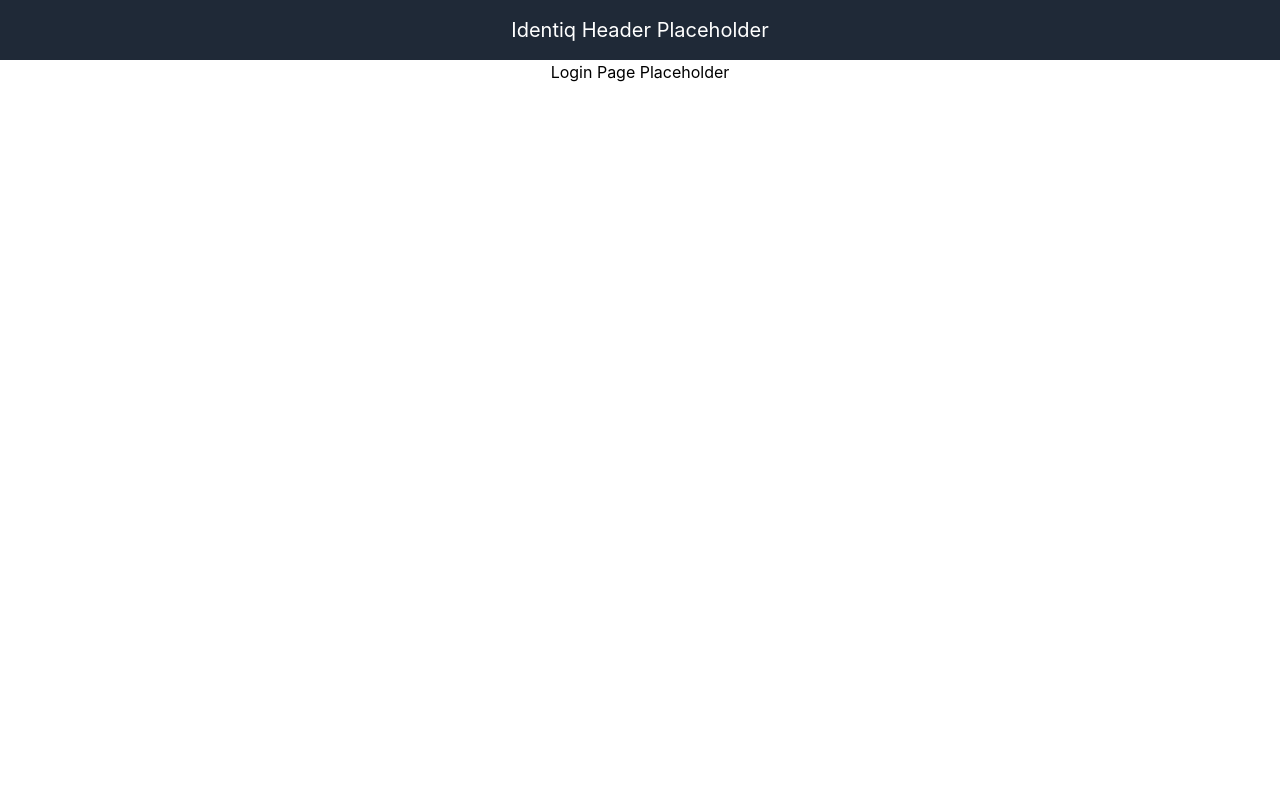
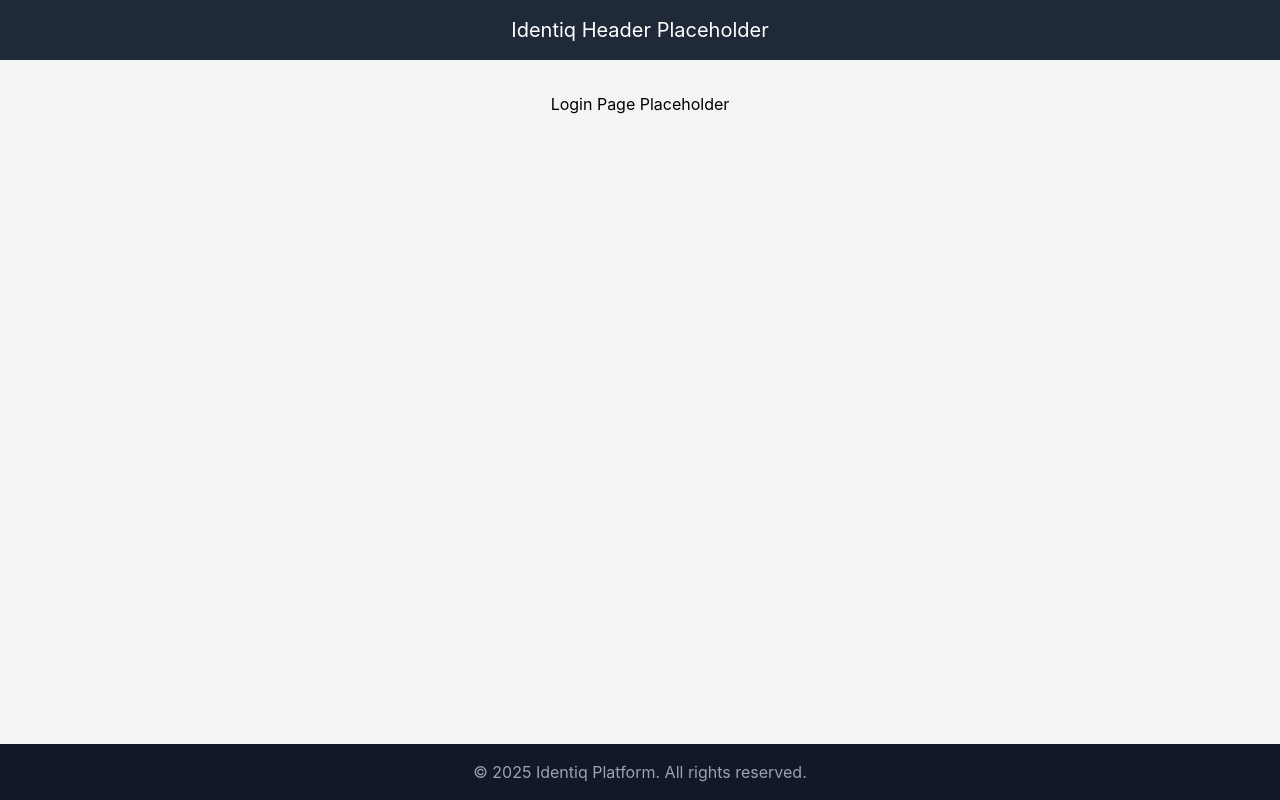
Before and after one commit to Yanik9426/Identiq_Platform.25, a React (Create React App) app: page /login in a window 1280 px wide. Built offline with nearby package versions, Linux system fonts and the light colour scheme.

Commit message:
feat: Add basic Footer component with test, fix App test

```diff
--- a/src/App.tsx
+++ b/src/App.tsx
@@ -1,16 +1,28 @@
+// src/App.tsx
+
 import React from 'react';
 import { Routes, Route } from 'react-router-dom';
 import Header from './components/layout/Header';
-import './App.css';
+import Footer from './components/layout/Footer'; // <-- Added Footer import
+import './App.css'; // Make sure this imports necessary base styles or Tailwind entry point if needed
 
 function App() {
   return (
-    <div className="App">
+    // Apply flex column layout and minimum screen height for sticky footer effect
+    <div className="App flex flex-col min-h-screen bg-gray-100"> {/* Optional: Added light gray background */}
       <Header />
-      <Routes>
-        <Route path="/" element={<div>Home Page Placeholder</div>} />
-        <Route path="/login" element={<div>Login Page Placeholder</div>} />
-      </Routes>
+
+      {/* Apply flex-grow to allow this main section to expand */}
+      {/* Added container, automatic horizontal margins, horizontal and vertical padding */}
+      <main className="flex-grow container mx-auto px-4 py-8">
+        <Routes>
+          <Route path="/" element={<div>Home Page Placeholder</div>} />
+          <Route path="/login" element={<div>Login Page Placeholder</div>} />
+          {/* Other routes will be added here later */}
+        </Routes>
+      </main>
+
+      <Footer /> {/* <-- Added Footer component here */}
     </div>
   );
 }
--- /dev/null
+++ b/src/components/layout/Footer.tsx
@@ -0,0 +1,19 @@
+// src/components/layout/Footer.tsx
+
+import React from 'react';
+
+const Footer = () => {
+  // Get the current year dynamically
+  const currentYear = new Date().getFullYear();
+
+  return (
+    <footer className="bg-gray-900 text-gray-400 p-4 mt-8 text-center">
+      <div className="container mx-auto">
+        <p>&copy; {currentYear} Identiq Platform. All rights reserved.</p>
+        {/* Social links or other footer content can go here later */}
+      </div>
+    </footer>
+  );
+};
+
+export default Footer;
```
Also changed, not shown: 2 other files (tests, documents, lock files or other folders).
